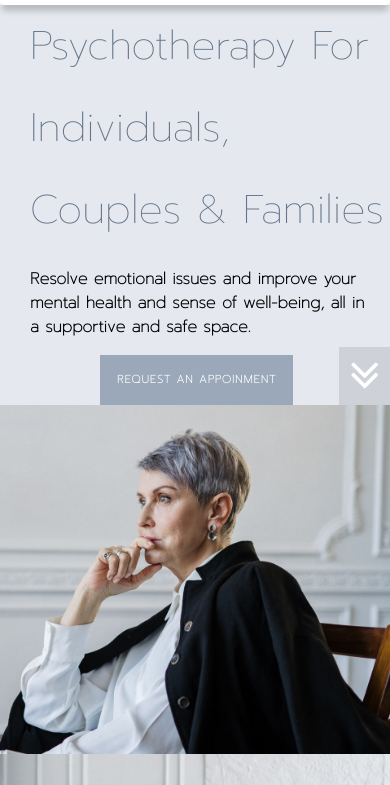
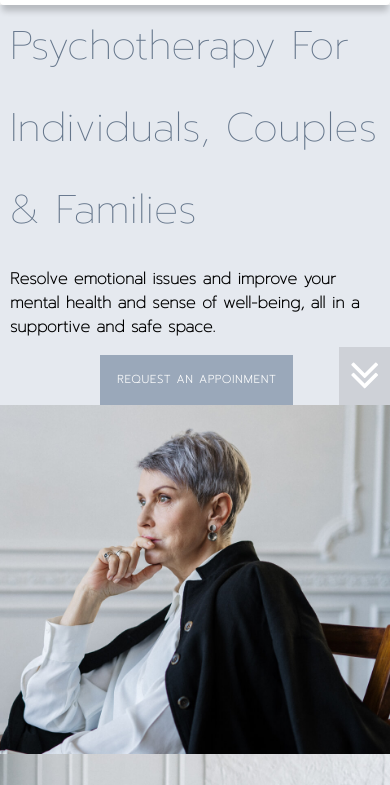
Before and after one commit to somsagar07/Webhack-1.0, a plain HTML site: page index.html in a window 390 px wide. Shown: the part 59-844 px from the top of the page. Drawn offline with nearby package versions, Linux system fonts and the light colour scheme.

Commit message:
Update style.css

```diff
--- a/css/style.css
+++ b/css/style.css
@@ -212,10 +212,10 @@ font-size: 15px;
   }
   .p1{
     font-size: 40px;
-    padding-left: 30px !important;
+    padding-left: 10px !important;
   }
   .p2{
-    padding-left: 30px !important;
+    padding-left: 10px !important;
     padding-right: 20px !important;
   }
   .pm{
```
